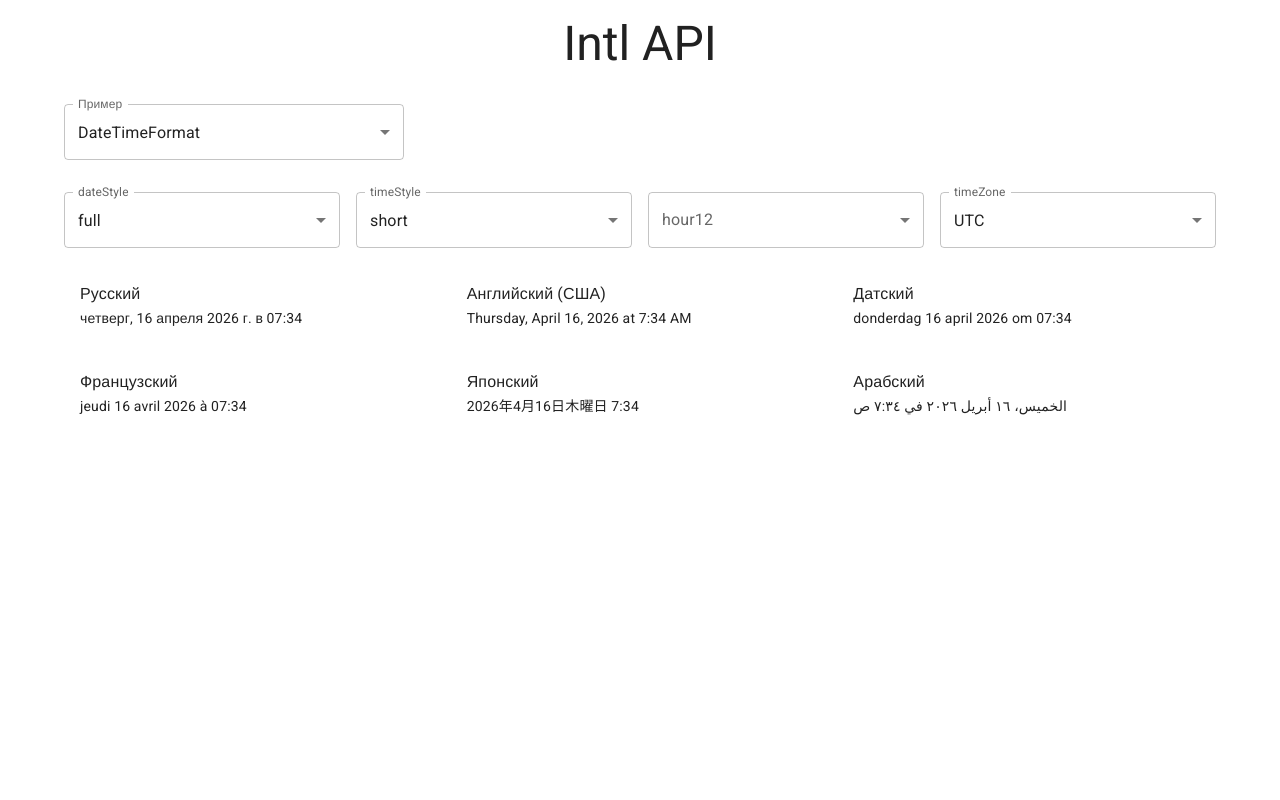
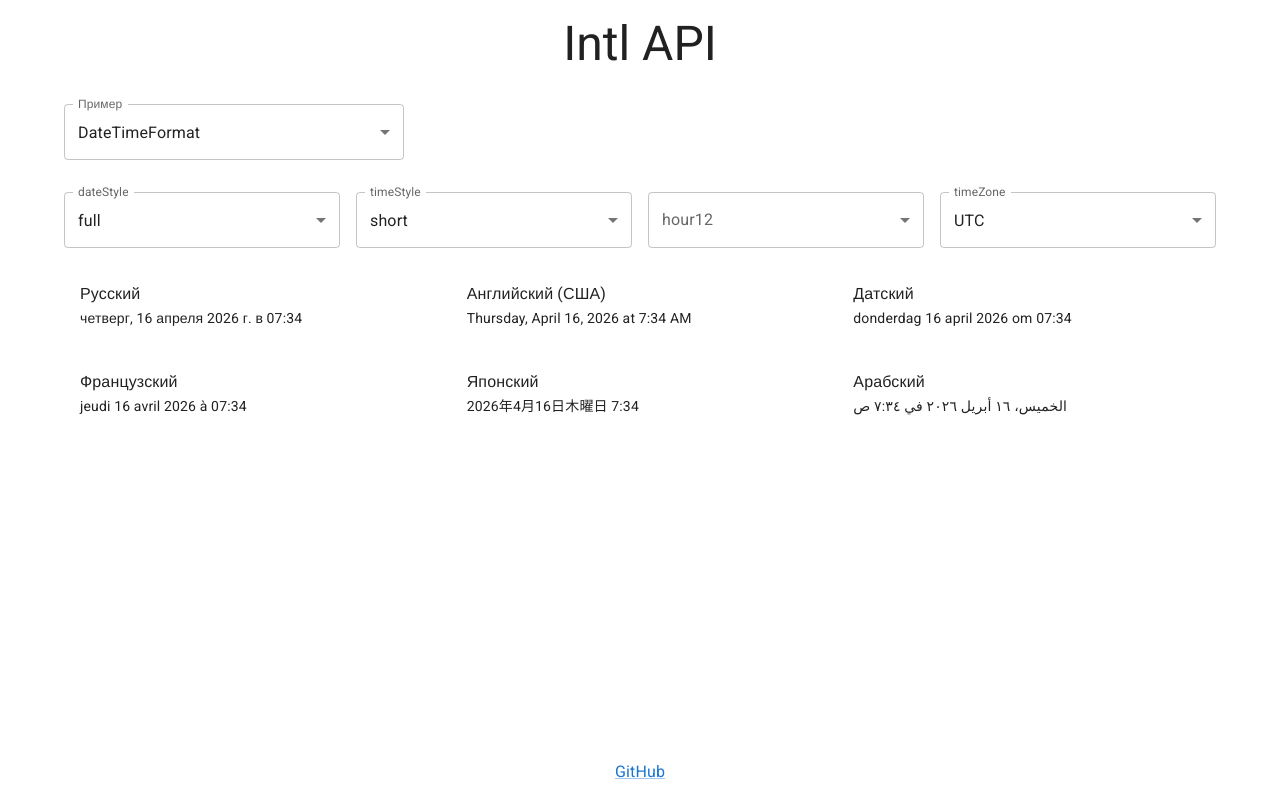
Before and after one commit to harryheman/intl-demo, a React (Vite) app: page / in a window 1280 px wide. Built offline with nearby package versions, Linux system fonts and the light colour scheme; a web font is replaced by a local one.

Commit message:
add link to github

```diff
--- a/src/App.tsx
+++ b/src/App.tsx
@@ -3,9 +3,11 @@ import '@fontsource/roboto/400.css'
 import '@fontsource/roboto/500.css'
 import '@fontsource/roboto/700.css'
 import {
+  Box,
   Container,
   FormControl,
   InputLabel,
+  Link,
   MenuItem,
   Select,
   Typography,
@@ -120,6 +122,20 @@ export default function App() {
         </FormControl>
         {exampleMap[example]}
       </Container>
+      <Box
+        sx={{
+          position: 'absolute',
+          bottom: 0,
+          display: 'flex',
+          justifyContent: 'center',
+          width: '100%',
+          padding: 2,
+        }}
+      >
+        <Link href='https://github.com/harryheman/intl-demo' target='_blank'>
+          GitHub
+        </Link>
+      </Box>
     </>
   )
 }
```
